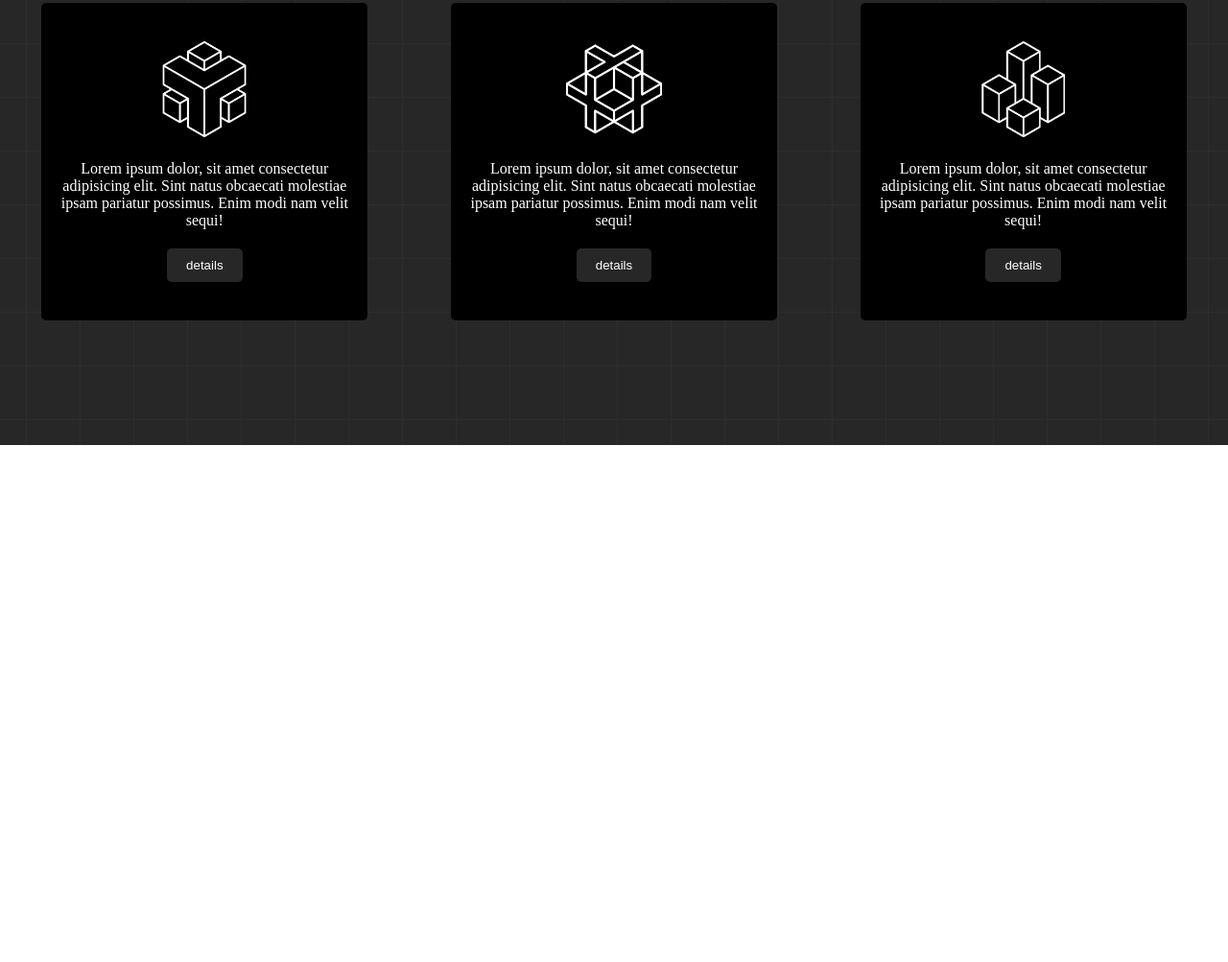
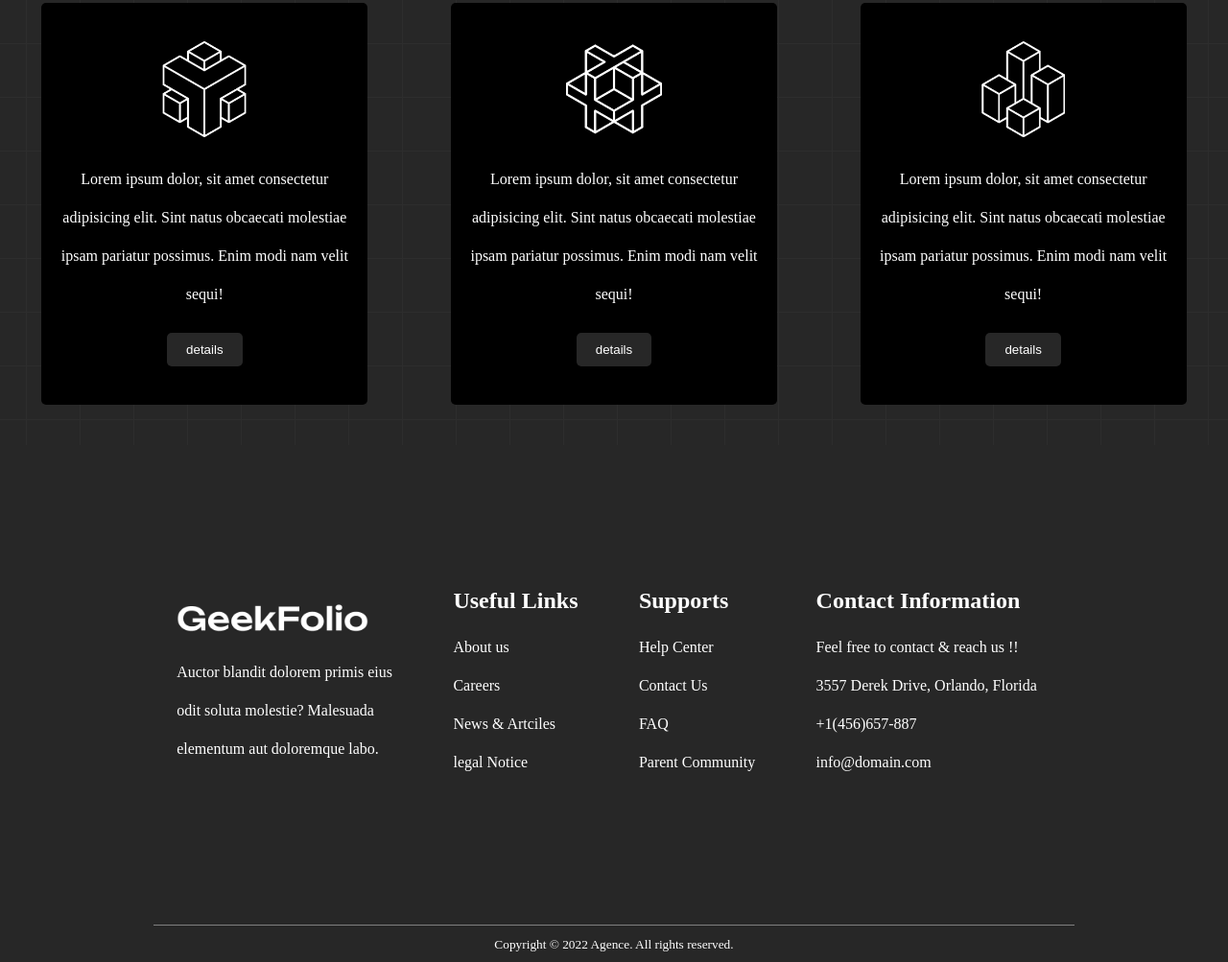
Before and after one commit to MD-Moniruzzaman-Arafat/conceptual-session-html-css-project1, a plain HTML site: page index.html in a window 1280 px wide. Shown: the part 1578-2581 px from the top of the page at 96% size. Before the commit the page ends 2042 px from the top, so only its background shows below. Drawn offline with Linux system fonts and the light colour scheme.

Commit message:
footer section

```diff
--- a/index.html
+++ b/index.html
@@ -87,6 +87,51 @@
             </div>
         </section>
     </main>
+    <!-- footer section -->
+    <footer>
+        <section>
+            <div class="footer-container">
+                <div class="items-container">
+                    <div class="item">
+                        <img src="./logo/logo-light.png" alt="">
+                        <p>Auctor blandit dolorem primis eius <br> odit soluta molestie? Malesuada <br> elementum aut
+                            doloremque
+                            labo.</p>
+                    </div>
+                    <div class="item">
+                        <h2>Useful Links</h2>
+                        <ul>
+                            <li>About us</li>
+                            <li>Careers</li>
+                            <li>News & Artciles</li>
+                            <li>legal Notice</li>
+                        </ul>
+                    </div>
+                    <div class="item">
+                        <h2>Supports</h2>
+                        <ul>
+                            <li>Help Center</li>
+                            <li>Contact Us</li>
+                            <li>FAQ</li>
+                            <li>Parent Community</li>
+                        </ul>
+                    </div>
+                    <div class="item">
+                        <h2>Contact Information</h2>
+                        <ul>
+                            <li>Feel free to contact & reach us !!</li>
+                            <li>3557 Derek Drive, Orlando, Florida</li>
+                            <li>+1(456)657-887</li>
+                            <li>info@domain.com</li>
+                        </ul>
+                    </div>
+                </div>
+                <div class="copyright">
+                    <small>Copyright © 2022 Agence. All rights reserved.</small>
+                </div>
+            </div>
+        </section>
+    </footer>
 </body>
 
 </html>
--- a/style.css
+++ b/style.css
@@ -141,3 +141,51 @@
     border: none;
     border-radius: 5px;
 }
+
+/* footer section */
+footer {
+    background-color: #272727;
+}
+
+.footer-container {
+    display: flex;
+    flex-direction: column;
+    justify-content: space-evenly;
+}
+
+.items-container {
+    width: 75%;
+    display: flex;
+    justify-content: space-around;
+    border-bottom: 1px solid gray;
+    margin: 0 auto;
+    height: 500px;
+    align-items: center;
+}
+
+.item img {
+    width: 200px;
+    margin-bottom: 10px;
+}
+
+.item h2 {
+    margin-bottom: 15px;
+}
+
+.item ul {
+    list-style: none;
+}
+
+.item ul li,
+p {
+    line-height: 40px;
+}
+
+.copyright {
+    text-align: center;
+    padding: 10px;
+}
+
+.copyright small {
+    color: white;
+}
```
